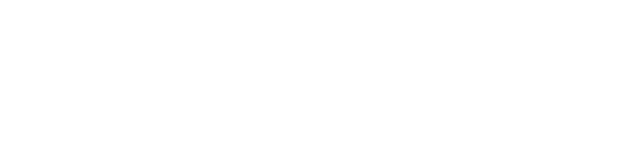
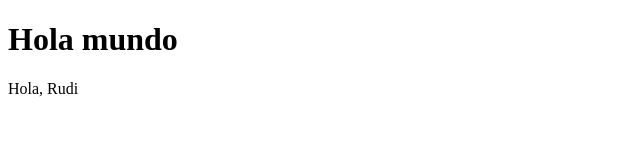
Before and after one commit to beavazquezamat/prueba-git, a plain HTML site: page index.html in a window 1280 px wide. Shown: the whole page, without its empty margins (0-640 px from the left). Drawn offline with Linux system fonts and the light colour scheme.

Commit message:
updated html

```diff
--- a/index.html
+++ b/index.html
@@ -6,6 +6,12 @@
     <title>Document</title>
 </head>
 <body>
-
+    <header>
+    <h1>Hola mundo</h1>
+    </header>
+    <main>
+        <p>Hola, Rudi</p>
+    </main>
+    <footer></footer>
 </body>
 </html>
```
